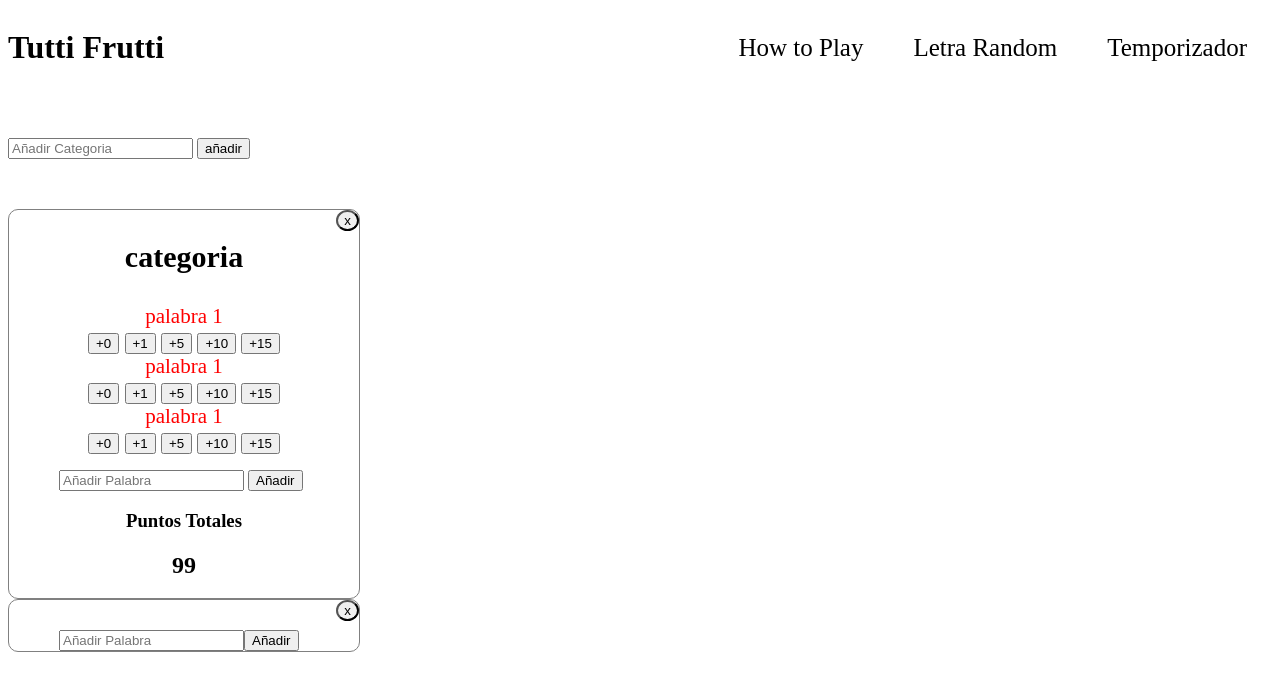
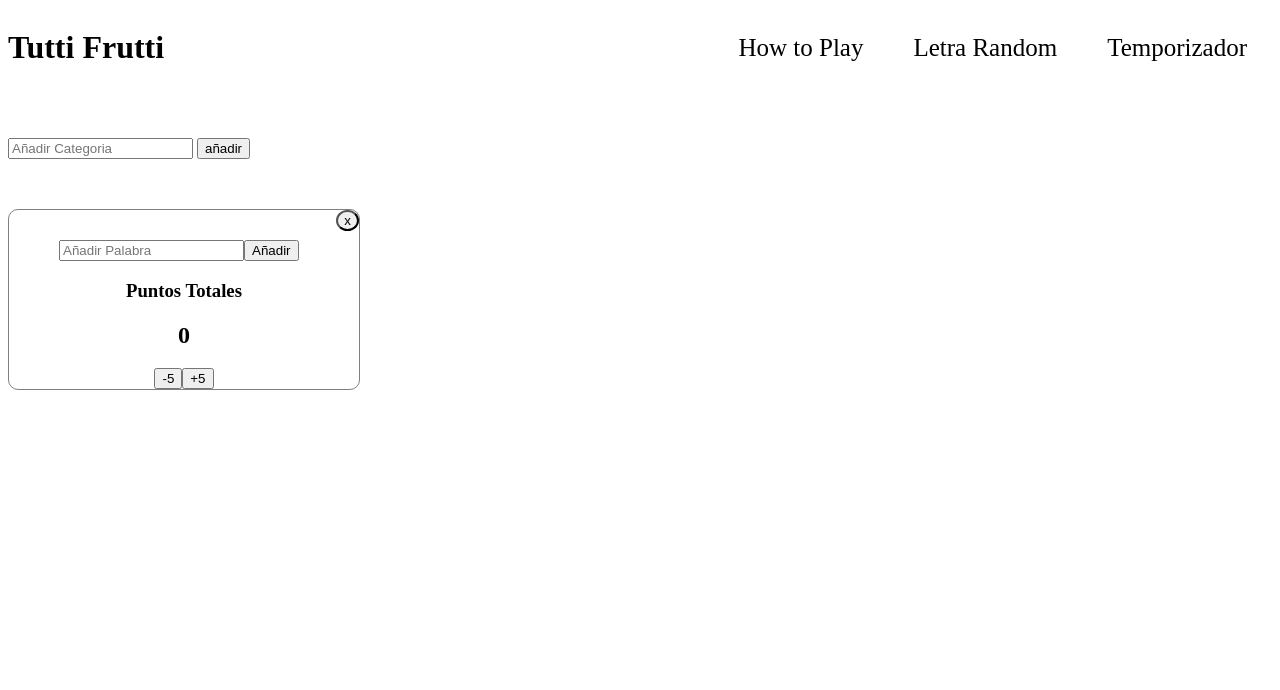
Before and after one commit to marcosc1995/TUTTIFRUTTI, a plain HTML site: page index.html in a window 1280 px wide. Both pictures are taken after a click on the button "añadir". Drawn offline with Linux system fonts and the light colour scheme.

Commit message:
Primera Version funcional

```diff
--- a/css/styles.scss
+++ b/css/styles.scss
@@ -20,10 +20,22 @@ header {
 #catPts {
     text-align: center;
 }
+#categorias {
+  display: flex;
+  flex-wrap: wrap;
+}
+.btnBar{
+  display: flex;
+  justify-content: center;
+}
 .btnRemoveCat {
     position: absolute;
     right: 0;
     border-radius: 50%;
+}
+.btnRemoveWord{
+  margin: 6px;
+  border-radius: 10px;
 }
 .card {
   border: 1px solid gray;
--- a/index.html
+++ b/index.html
@@ -21,52 +21,7 @@
         <input id="inputAddCat" placeholder="Añadir Categoria" type="text" />
         <button id="btnAddCat">añadir</button>
       </div>
-      <div id="categorias">
-        <div class="card">
-          <button class="btnRemoveCat">x</button>
-          <h3 class="card__titulo">categoria</h3>
-          <ul class="card__lista">
-            <li>
-              palabra 1
-              <div id="btnsPts">
-                <button>+0</button>
-                <button>+1</button>
-                <button>+5</button>
-                <button>+10</button>
-                <button>+15</button>
-              </div>
-            </li>
-            <li>
-              palabra 1
-              <div id="btnsPts">
-                <button>+0</button>
-                <button>+1</button>
-                <button>+5</button>
-                <button>+10</button>
-                <button>+15</button>
-              </div>
-            </li>
-            <li>
-              palabra 1
-              <div id="btnsPts">
-                <button>+0</button>
-                <button>+1</button>
-                <button>+5</button>
-                <button>+10</button>
-                <button>+15</button>
-              </div>
-            </li>
-          </ul>
-          <div class="addWord">
-            <input class="addWord__input" placeholder="Añadir Palabra" type="text" />
-            <button class="addWord__btn">Añadir</button>
-          </div>
-          <div id="catPts">
-            <h3>Puntos Totales</h3>
-            <h2>99</h2>
-          </div>
-        </div>
-      </div>
+      <div id="categorias"></div>
     </main>
     <script src="js/main.js"></script>
   </body>
--- a/js/main.js
+++ b/js/main.js
@@ -1,24 +1,38 @@
-const btnAddCat = document.querySelector("#btnAddCat");
-const categorias = document.querySelector("#categorias");
-const inputAddCat = document.querySelector("#inputAddCat");
+const btnAddCat = document.querySelector("#btnAddCat"); //boton de añadir categoria
+const categorias = document.querySelector("#categorias"); // caja donde van todas las categorias
+const inputAddCat = document.querySelector("#inputAddCat"); //input que nombra las categorias
 
+/**
+ * cuando escucha el click ejecuta la funcion para
+ * crear toda la tarjeta de la categoria
+ */
 btnAddCat.addEventListener("click", addCat);
 
 function addCat() {
   console.log("escucho el boton de añadir categoria");
+  /**
+   * Primero Crea el div contenedor
+   */
   const catCard = document.createElement("div");
-  catCard.classList = "card";
-  const cardTitle = document.createElement("h3");
+  catCard.classList = "card"; // le añade la clase correspondiente
+  const cardTitle = document.createElement("h3"); // creo el h3 que sera el titulo
   cardTitle.textContent = inputAddCat.value;
   cardTitle.classList = "card__titulo";
   const btnRemoveCat = document.createElement("button");
   btnRemoveCat.id = inputAddCat.value;
   btnRemoveCat.textContent = "x";
   btnRemoveCat.classList = "btnRemoveCat";
+  /**
+   * Escucho el click en el boton para eliminar la tarjeta
+   * y ejecutar la funcion removeCat
+   */
   btnRemoveCat.addEventListener("click", removeCat);
   function removeCat() {
     categorias.removeChild(catCard);
   }
+  /**
+   * ----------------------------------------------------------
+   */
   const lista = document.createElement("ul");
   lista.classList = "card__lista";
 
@@ -37,9 +51,41 @@ function addCat() {
     const palabra = document.createElement("li");
     palabra.textContent = input.value;
     lista.append(palabra);
+    const btnRemoveWord = document.createElement("button");
+    btnRemoveWord.id = inputAddCat.value;
+    btnRemoveWord.textContent = "x";
+    btnRemoveWord.classList = "btnRemoveWord";
+    palabra.appendChild(btnRemoveWord);
+    /**
+     * Escucho el click en el boton para eliminar la tarjeta
+     * y ejecutar la funcion removeCat
+     */
+    btnRemoveWord.addEventListener("click", removeCat);
+    function removeCat() {
+      lista.removeChild(palabra);
+    }
+  }
+  let puntosAcumulados = 0;
+  const btnsBar = document.createElement("div");
+  btnsBar.classList = 'btnBar'
 
+  const btnRest = document.createElement("button");
+  btnRest.textContent = "-5";
+  btnRest.addEventListener("click", function () {
+    pts.textContent = puntosAcumulados -= 5;
+  });
+  const btnAdd = document.createElement("button");
+  btnAdd.textContent = "+5";
+  btnAdd.addEventListener("click", function () {
+    pts.textContent = puntosAcumulados += 5;
+  });
 
-  }
+  const totalPts = document.createElement("h3");
+  totalPts.textContent = "Puntos Totales";
+  totalPts.style.textAlign = "center";
+  const pts = document.createElement("h2");
+  pts.textContent = puntosAcumulados;
+  pts.style.textAlign = "center";
 
   addWord.append(input);
   addWord.append(btn);
@@ -48,4 +94,9 @@ function addCat() {
   catCard.append(cardTitle);
   catCard.append(lista);
   catCard.append(addWord);
+  catCard.append(totalPts);
+  catCard.append(pts);
+  catCard.append(btnsBar);
+  btnsBar.append(btnRest);
+  btnsBar.append(btnAdd);
 }
```
Also changed, not shown: css/styles.css, 1 other file.
